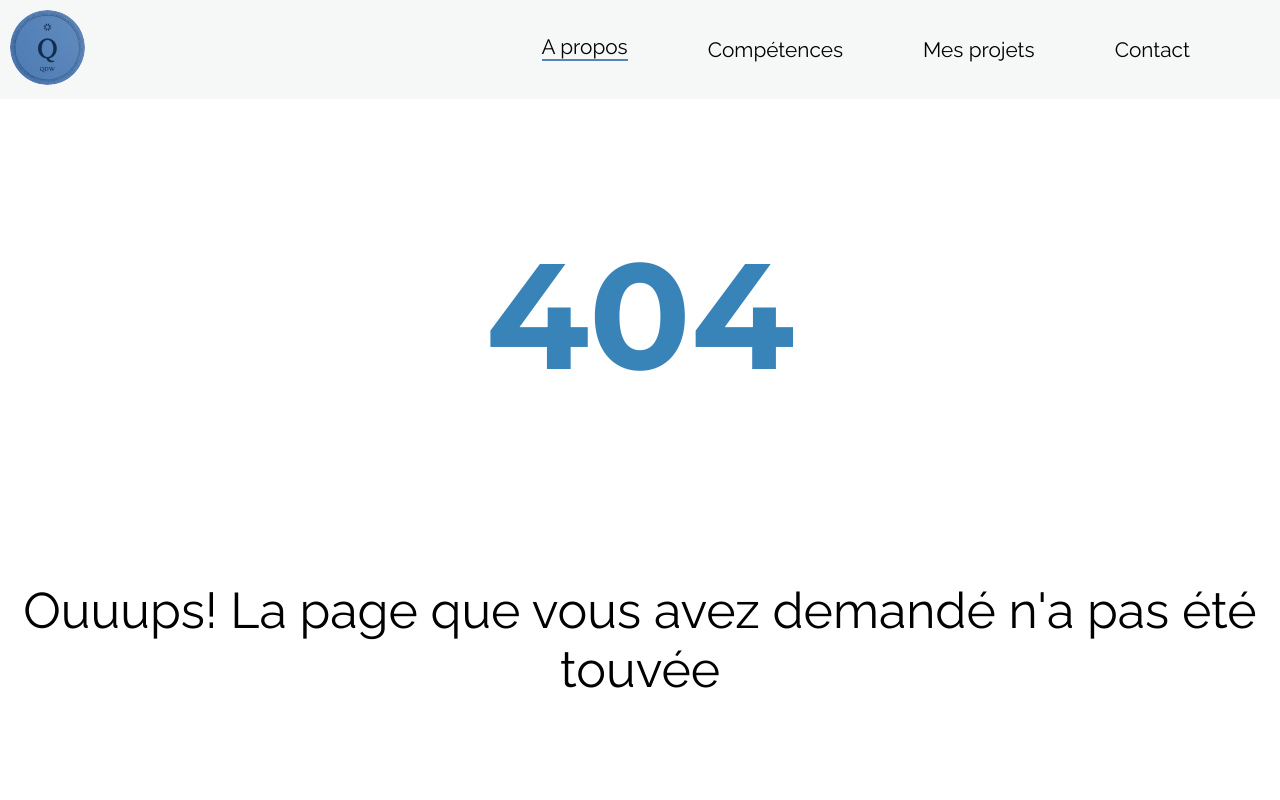
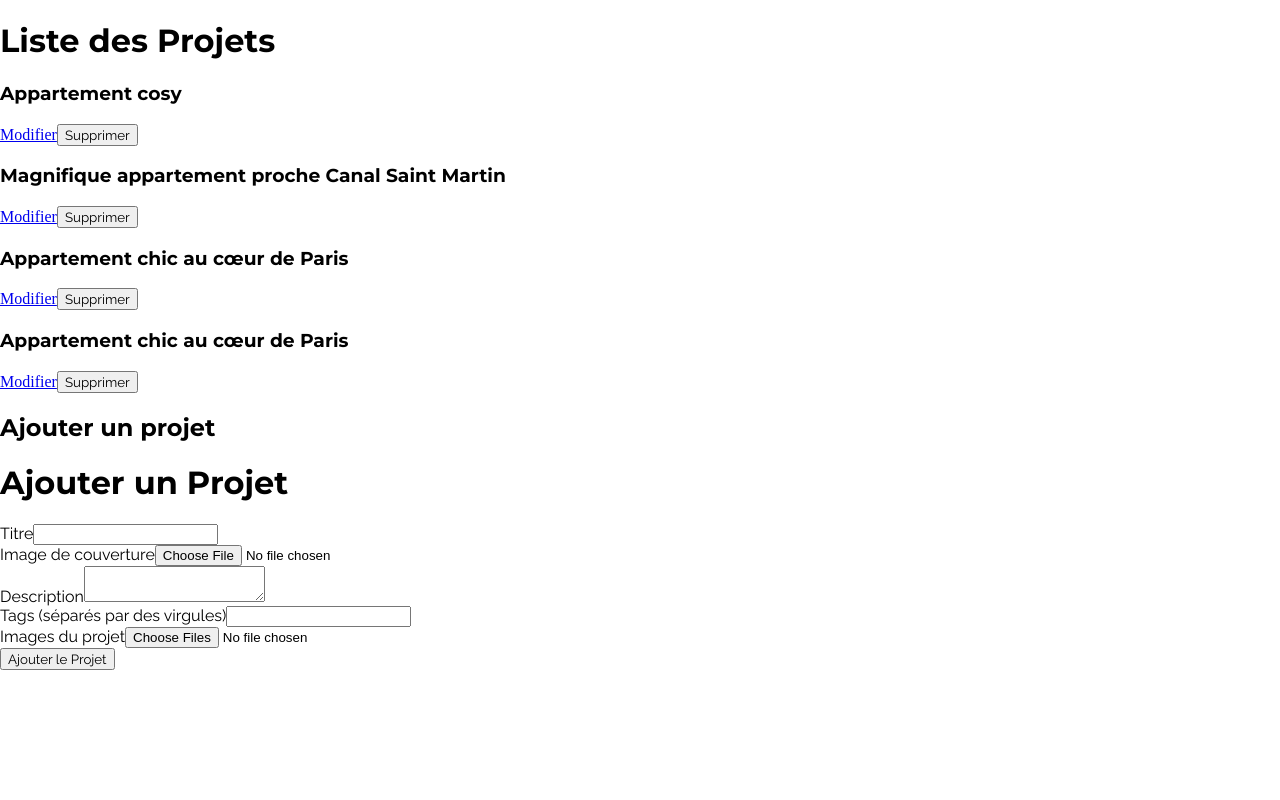
Before and after one commit to CodeQuentum/OCP8, a React (Create React App) app: page /admin in a window 1280 px wide. Before the commit this address had no page. Shown: the top 800 px of the page. Built offline with nearby package versions, Linux system fonts and the light colour scheme.

Commit message:
Mise en place du front terminé, debut du backend, reste a securiser les pages admin

```diff
--- a/package.json
+++ b/package.json
@@ -11,6 +11,7 @@
     "@testing-library/user-event": "^13.5.0",
     "react": "^18.2.0",
     "react-dom": "^18.2.0",
+    "react-modal": "^3.16.1",
     "react-responsive-carousel": "^3.2.23",
     "react-router-dom": "^6.16.0",
     "react-scripts": "5.0.1",
--- /dev/null
+++ b/src/components/Addproject.js
@@ -0,0 +1,91 @@
+import React, { useState } from 'react';
+
+function AddProject() {
+  const [formData, setFormData] = useState({
+    title: '',
+    cover: null,
+    pictures: [],
+    description: '',
+    tags: '',
+  });
+
+  const handleInputChange = (e) => {
+    const { name, value, type, files } = e.target;
+    if (type === 'file') {
+      setFormData({
+        ...formData,
+        [name]: files[0], // Utilisez le premier fichier sélectionné
+      });
+    } else {
+      setFormData({
+        ...formData,
+        [name]: value,
+      });
+    }
+  };
+
+  const handleSubmit = (e) => {
+    e.preventDefault();
+    // Envoyez les données du nouveau projet au backend ici
+    console.log('Données soumises :', formData);
+  };
+
+  return (
+    <div>
+      <h1>Ajouter un Projet</h1>
+      <form onSubmit={handleSubmit}>
+        <div>
+          <label htmlFor="title">Titre</label>
+          <input
+            type="text"
+            id="title"
+            name="title"
+            value={formData.title}
+            onChange={handleInputChange}
+          />
+        </div>
+        <div>
+          <label htmlFor="cover">Image de couverture</label>
+          <input
+            type="file"
+            id="cover"
+            name="cover"
+            onChange={handleInputChange}
+          />
+        </div>
+        <div>
+          <label htmlFor="description">Description</label>
+          <textarea
+            id="description"
+            name="description"
+            value={formData.description}
+            onChange={handleInputChange}
+          ></textarea>
+        </div>
+        <div>
+          <label htmlFor="tags">Tags (séparés par des virgules)</label>
+          <input
+            type="text"
+            id="tags"
+            name="tags"
+            value={formData.tags}
+            onChange={handleInputChange}
+          />
+        </div>
+        <div>
+          <label htmlFor="pictures">Images du projet</label>
+          <input
+            type="file"
+            id="pictures"
+            name="pictures"
+            multiple
+            onChange={handleInputChange}
+          />
+        </div>
+        <button type="submit">Ajouter le Projet</button>
+      </form>
+    </div>
+  );
+}
+
+export default AddProject;
--- a/src/components/Apropos.js
+++ b/src/components/Apropos.js
@@ -1,5 +1,6 @@
 import React from 'react';
 import '../styles/Apropos.css'
+
 function Apropos(){
     return (
         <section id='a-propos'>
--- /dev/null
+++ b/src/pages/AdminProject.js
@@ -0,0 +1,32 @@
+import React, { useState } from 'react';
+import { Link } from 'react-router-dom';
+import data from '../data/projects.json';
+import AddProject from '../components/Addproject';
+
+function AdminProject() {
+  const [projets, setProjets] = useState(data);
+
+  const handleDeleteProjet = (id) => {
+    const updatedProjets = projets.filter((projet) => projet.id !== id);
+    setProjets(updatedProjets);
+  };
+
+  return (
+    <div>
+      <h1>Liste des Projets</h1>
+      <div className="projets">
+        {projets.map((projet) => (
+          <div key={projet.id} className="projet">
+            <h3>{projet.title}</h3>
+            <Link to={`/edit/${projet.id}`}>Modifier</Link>
+            <button onClick={() => handleDeleteProjet(projet.id)}>Supprimer</button>
+          </div>
+        ))}
+      </div>
+      <h2>Ajouter un projet</h2>
+      <AddProject />
+    </div>
+  );
+}
+
+export default AdminProject;
--- /dev/null
+++ b/src/pages/Editproject.js
@@ -0,0 +1,121 @@
+import React, { useState, useEffect } from 'react';
+import { useParams } from 'react-router-dom';
+import projectData from '../data/projects.json';
+import NotFound from './NotFound';
+
+function EditProject() {
+  const { projectId } = useParams();
+  const [project, setProject] = useState(null);
+  const [formData, setFormData] = useState({
+    title: '',
+    cover: null,
+    pictures: [],
+    description: '',
+    tags: [],
+  });
+
+  useEffect(() => {
+    const selectedProject = projectData.find((proj) => proj.id === parseInt(projectId));
+
+    if (selectedProject) {
+      console.log('Projet sélectionné :', selectedProject);
+      setProject(selectedProject);
+      setFormData({
+        title: selectedProject.title,
+        cover: null,
+        pictures: [],
+        description: selectedProject.description,
+        tags: selectedProject.tags.join(', '),
+      });
+    } else {
+      console.log('Projet non trouvé pour ID :', projectId);
+    }
+  }, [projectId]);
+
+  const handleInputChange = (e) => {
+    const { name, value, type, files } = e.target;
+    if (type === 'file') {
+      setFormData({
+        ...formData,
+        [name]: files[0],
+      });
+    } else {
+      setFormData({
+        ...formData,
+        [name]: value,
+      });
+    }
+  };
+
+  const handleSubmit = (e) => {
+    e.preventDefault();
+    // Mettez à jour les données du projet avec formData
+    // (vous pouvez envoyer les données au backend ici)
+    console.log('Données soumises :', formData);
+  };
+
+  if (!project) {
+    return <div>
+        <NotFound />
+    </div>;
+  }
+
+  return (
+    <div>
+      <h1>Modifier le Projet</h1>
+      <form onSubmit={handleSubmit}>
+        <div>
+          <label htmlFor="title">Titre</label>
+          <input
+            type="text"
+            id="title"
+            name="title"
+            value={formData.title}
+            onChange={handleInputChange}
+          />
+        </div>
+        <div>
+          <label htmlFor="cover">Image de couverture</label>
+          <input
+            type="file"
+            id="cover"
+            name="cover"
+            onChange={handleInputChange}
+          />
+        </div>
+        <div>
+          <label htmlFor="description">Description</label>
+          <textarea
+            id="description"
+            name="description"
+            value={formData.description}
+            onChange={handleInputChange}
+          ></textarea>
+        </div>
+        <div>
+          <label htmlFor="tags">Tags (séparés par des virgules)</label>
+          <input
+            type="text"
+            id="tags"
+            name="tags"
+            value={formData.tags}
+            onChange={handleInputChange}
+          />
+        </div>
+        <div>
+          <label htmlFor="pictures">Images du projet</label>
+          <input
+            type="file"
+            id="pictures"
+            name="pictures"
+            multiple
+            onChange={handleInputChange}
+          />
+        </div>
+        <button type="submit">Enregistrer les modifications</button>
+      </form>
+    </div>
+  );
+}
+
+export default EditProject;
--- a/src/routes.js
+++ b/src/routes.js
@@ -4,6 +4,8 @@ import Home from './pages/Home';
 import Project from './pages/Project';
 import Login from './pages/Login';
 import NotFound from './pages/NotFound';
+import AdminProject from './pages/AdminProject';
+import EditProject from './pages/Editproject';
 
 const RoutesComponent = () => {
   return (
@@ -11,6 +13,8 @@ const RoutesComponent = () => {
       <Route path="/" element={<Home />} />
       <Route path="/projet/:id" element={<Project />} />
       <Route path="/l0g1n" element={<Login />} />
+      <Route path="/admin" element={<AdminProject/>}/>
+      <Route path="/edit/:projectId" element={<EditProject />}/>
       <Route path="*" element={<NotFound />} />
     </Routes>
   );
--- a/src/styles/Intro.css
+++ b/src/styles/Intro.css
@@ -15,6 +15,26 @@
     font-size: 3rem;
     color: #333;
     margin-bottom: 20px;
+  }
+  .custom-modal {
+    width: 80%;
+    max-width: 600px;
+    height: 750px;
+    margin: 0 auto;
+    position: fixed;
+    top: 50%;
+    left: 50%;
+    transform: translate(-50%, -50%);
+    background-color: aqua;
+  }
+  .overlay {
+    position: fixed;
+    top: 0;
+    left: 0;
+    width: 100%;
+    height: 100%;
+    background-color: rgba(0, 0, 0, 0.5);
+    z-index: 999;
   }
 
   @keyframes typing {
```
Also changed, not shown: src/App.js (line endings or trailing spaces), 1 other file (tests, documents, lock files or other folders).
